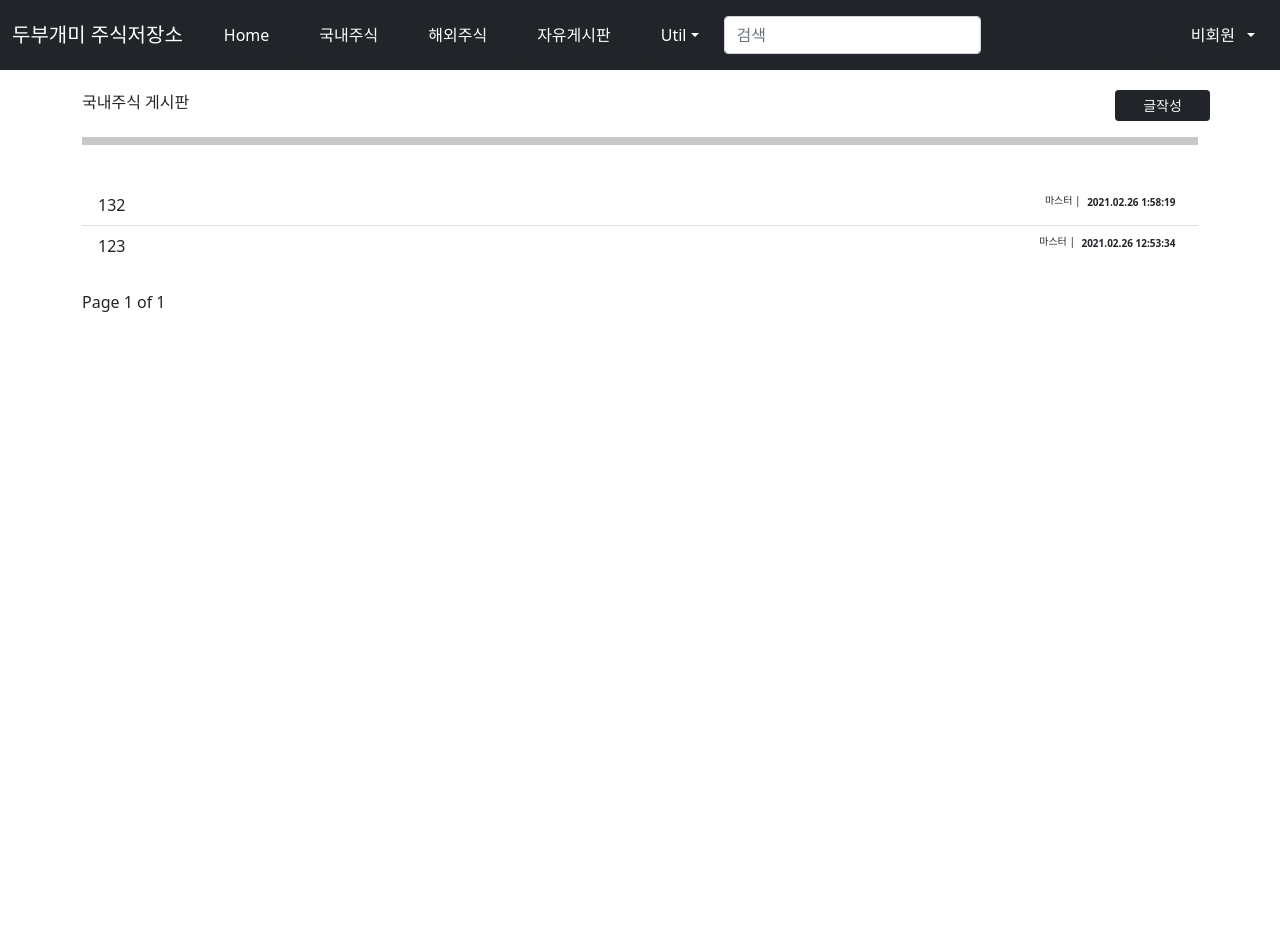
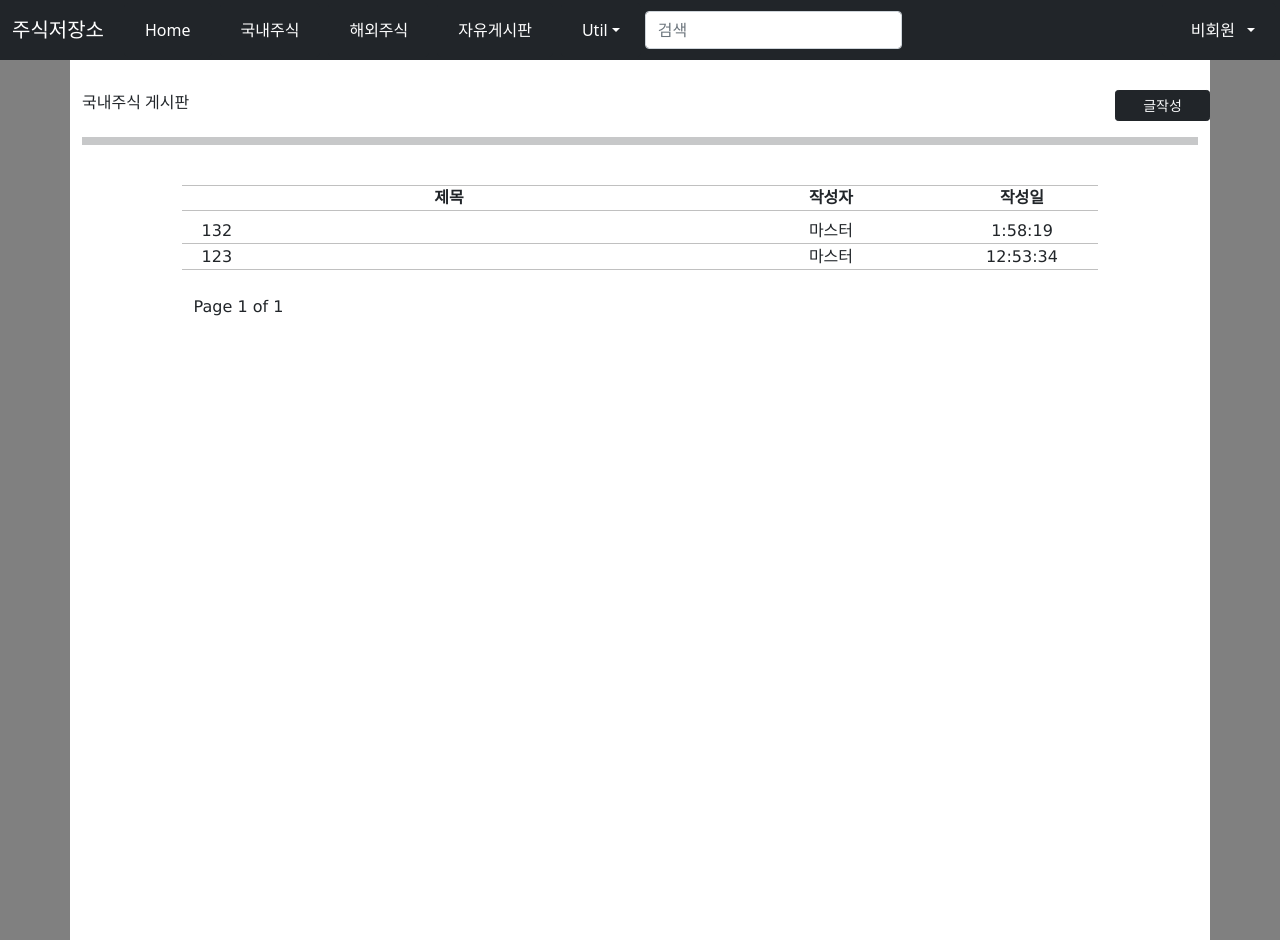
Before and after one commit to alstjr0307/Web_StockStorage, a Django app: page /domestic/ in a window 1280 px wide. Before the commit the page ends 312 px from the top, so only its background shows below. Run offline with Django 3.2, Linux system fonts and the light colour scheme; data comes from the database, SQL or seed files in the repository; both versions use the stored data as it was after the commit; parts of the project's set-up code (start-up, migrations or seed data) failed here and were passed over; some libraries are stand-ins or nearby versions.

Commit message:
집컴 2.26

```diff
--- a/domestic/templates/domestic/post_all.html
+++ b/domestic/templates/domestic/post_all.html
@@ -1,12 +1,27 @@
 {% extends "domestic.html" %}
+{% block extra-style %}
+<style>
+.post-body {
+    width: 80%;
+    margin: auto;
+    font-family: "Lucida Grande", Verdana, Arial, sans-serif;
+    font-size: 16px;
+
+}
+</style>
+{%endblock%}
 
 {% block title %}post_all.html{%endblock%}
 
 {%block content%}
+<div class="post-body">
+<div class="text-dark row fw-bold" style="box-sizing: border-box; border-top: 1px solid #c0c0c0;border-bottom: 1px solid #c0c0c0; margin-bottom:8px; " ><div class="col-sm-7 text-center">제목</div><div class="col-sm-3 text-center">작성자</div><div class="col-sm-2 text-center">작성일</div></div>
+<div class="list-group-flush row">
 
-<div class="list-group-flush">
     {% for post in posts %}
-     <a href='{{post.get_absolute_url}}' class="list-group-item text-dark">{{post.title}}<span class="badge text-dark" style="float:right; font-size:x-small">{{post.modify_dt|date:"Y.m.d f:s"}}</span><span style="font-size:x-small; float:right">{{post.owner.get_short_name}} |</span></a>
+
+    <a href='{{post.get_absolute_url}}' style="box-sizing: border-box;border-bottom: 1px solid #c0c0c0;text-decoration:none;margin-bottom:1px;margin-top:0px"><div class="row text-dark"><div class="col-sm-7">&ensp;{{post.title}}</div><div class="col-sm-3 text-center">{{post.owner.first_name}}</div><div class="col-sm-2 text-center">{{post.modify_dt|date:"f:s"}}</div></div>
+    </a>
     {% endfor %}
 
 </div>
@@ -21,14 +36,15 @@
 <div>
     <span>
         {% if page_obj.has_previous %}
-            <a href = "?page={{ page_obj.previous_page_number }}">PreviousPage</a>
+            <a href = "?page={{page_obj.previous_page_number}}">PreviousPage</a>
         {% endif %}
 
-        Page {{page_obj.number }} of {{page_obj.paginator.num_pages}}
+        Page {{page_obj.number}} of {{page_obj.paginator.num_pages}}
 
         {% if page_obj.has_next %}
-            <a href="?page = {{page_obj.next_page_number}}">NextPage</a>
+            <a href="?page={{page_obj.next_page_number}}">NextPage</a>
         {% endif %}
     </span>
 </div>
+</div>
 {% endblock %}
--- a/templates/base.html
+++ b/templates/base.html
@@ -2,10 +2,11 @@
 <html lang="ko">
 {%load static%}
 <style type="text/css">
-
+.navbar-custom {
+  height: 60px;
+}
 </style>
 <head>
-    <link rel = "stylesheet" type = "text/css" href="{% static 'css/main.css' %}">
 
     <meta charset="utf-8">
     <meta http-equiv="X-UA-Compatible" content = "IE=edge">
@@ -24,12 +25,12 @@
 
 </head>
 
-<body style="padding-top:90px;">
+<body style="background-color:grey">
 
 
-<nav class="navbar navbar-expand-lg navbar-dark bg-dark fixed-top">
+<nav class="navbar navbar-custom navbar-expand-lg navbar-dark bg-dark fixed-top">
   <div class="container-fluid">
-    <span class="navbar-brand" href="{% url 'home'%}">두부개미 주식저장소</span>
+    <span class="navbar-brand" href="{% url 'home'%}">주식저장소</span>
     <button class="navbar-toggler" type="button" data-bs-toggle="collapse" data-bs-target="#navbarSupportedContent">
       <span class="navbar-toggler-icon"></span>
     </button>
@@ -91,15 +92,17 @@
   </div>
 </nav>
 
-<div class ="container ">
+<div class ="container"  style="padding-top:60px; background-color:white; height:940px">
+    <div style="padding-top:30px;"></div>
     {%block list%} {%endblock%}
     {%block content%}{%endblock%}
 {% for message in messages %}
+
   <div class="alert {{message.tags}} alert-dismissible fade show" role="alert">
 <button type="button" class="btn-close" data-bs-dismiss="alert" aria-label="Close">
 <span aria-hidden="true">&times;</span>
 </button>
-    {{ message }}
+    {{message}}
   </div>
 {% endfor %}
 </div>
--- a/templates/registration/register.html
+++ b/templates/registration/register.html
@@ -13,9 +13,5 @@
         <br><br>
         <a class="btn border" href="{% url 'home' %}">홈으로</a>
     </form>
-        {% if messages %}
-	{% for message in messages %}
-		{{ message.tags }}
-		{{ message.message }}
-	{% endfor %}{%endif%}
+
 {% endblock content %}
```
Also changed, not shown: blog/templates/blog/post_all.html (+11 -0 lines), blog/templates/blog/post_form.html (+5 -3 lines), blog/views.py (+6 -4 lines), mysite/forms.py (+13 -1 lines), mysite/views.py (+4 -3 lines), templates/home.html (+29 -36 lines), db.sqlite3.
